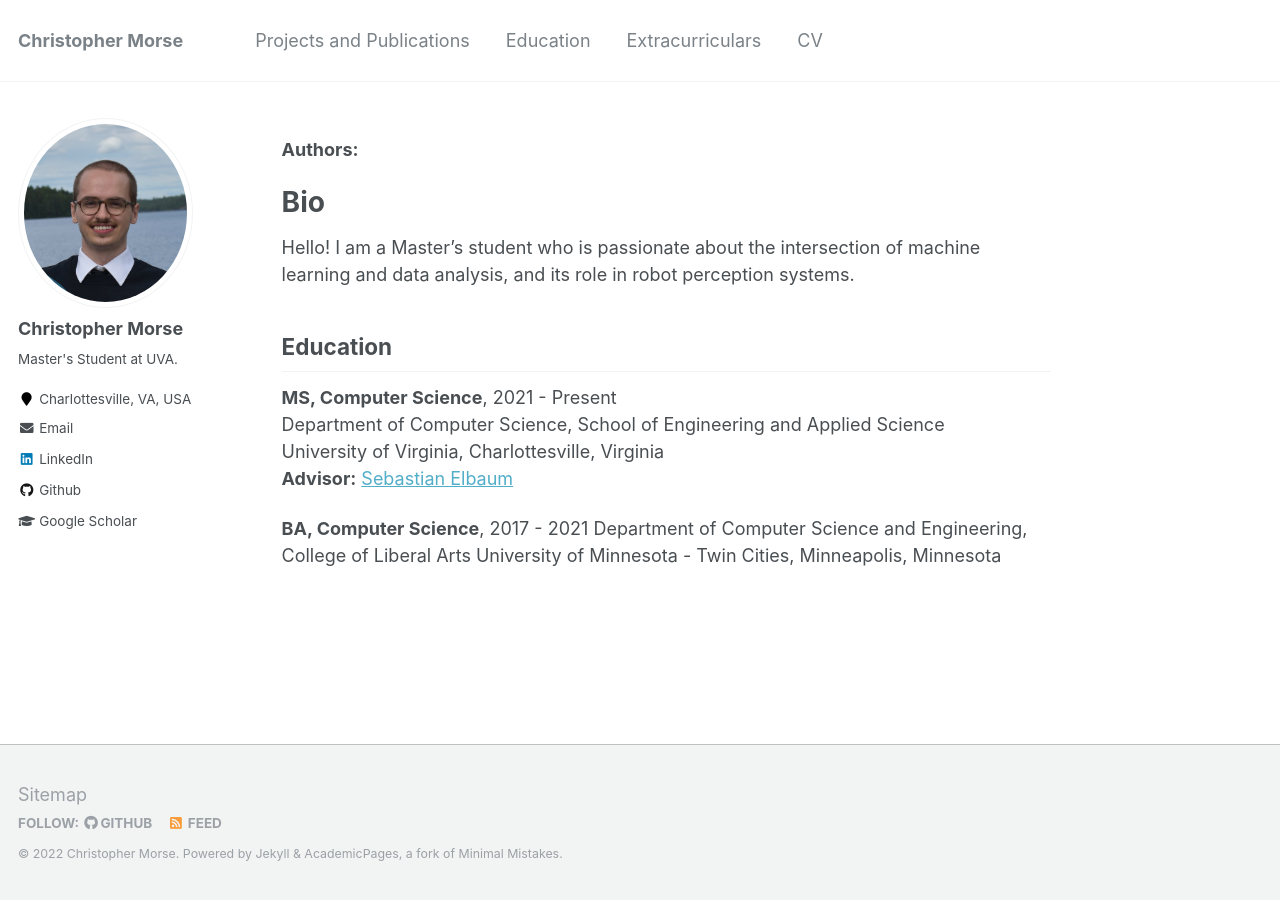
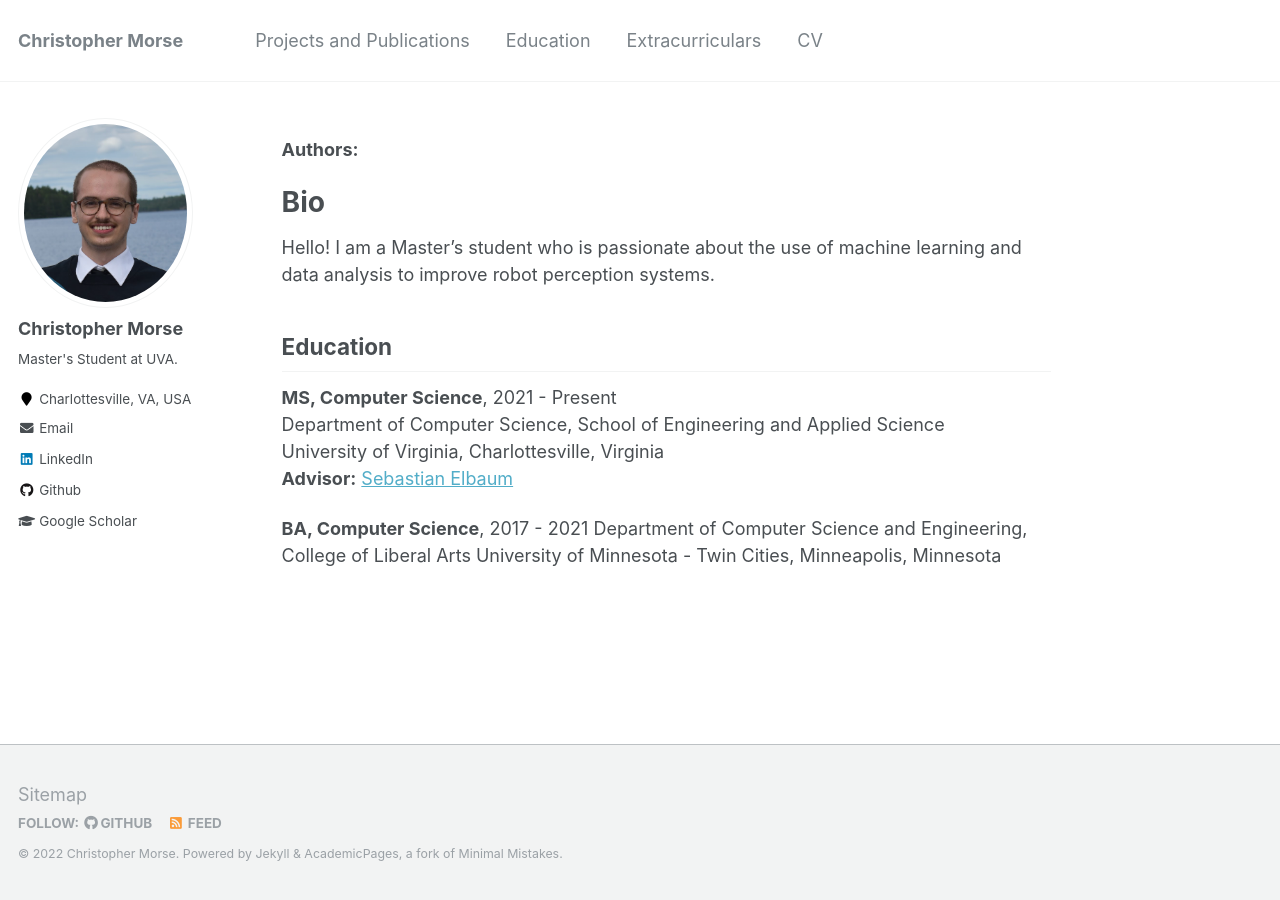
Before and after one commit to christheissmorse/christheissmorse.github.io, a Jekyll site: the page built from _pages/about.md, in a window 1280 px wide. Built offline with Jekyll 4.4.1, drawn with Linux system fonts in a browser that asks for light colours.

Commit message:
Update about.md

```diff
--- a/_pages/about.md
+++ b/_pages/about.md
@@ -10,7 +10,7 @@ redirect_from:
 
 Bio
 ===
-Hello! I am a Master's student who is passionate about the intersection of machine learning and data analysis, and its role in robot perception systems.
+Hello! I am a Master's student who is passionate about the use of machine learning and data analysis to improve robot perception systems.
 
 
 ## Education
```
